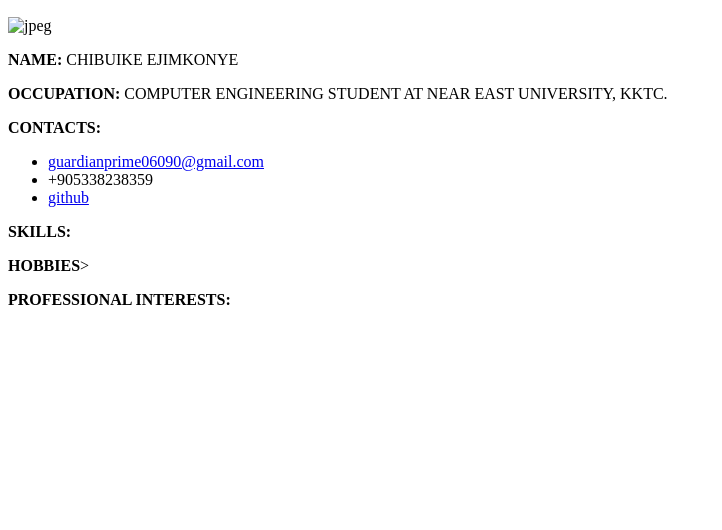
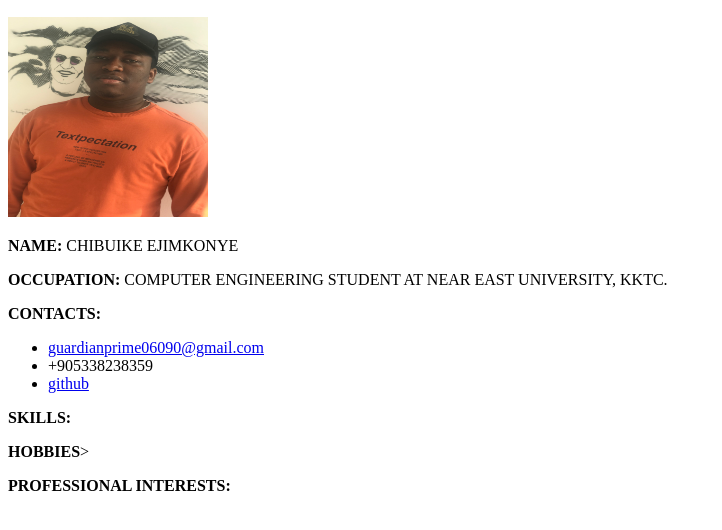
Before and after one commit to G-Primex/ecc006-projects, a plain HTML site: page index.html in a window 1280 px wide. Shown: the part 110-640 px from the top of the page, without its empty margins (0-722 px from the left). Drawn offline with Linux system fonts and the light colour scheme.

Commit message:
Update index.html

```diff
--- a/index.html
+++ b/index.html
@@ -12,7 +12,7 @@
     </header>
     <header>
       <h2>PERSONAL INFORMATION</h2>
-      <img src="./img/pix.JPG" alt="jpeg" width="200" height="200" />
+      <img src="./pix.JPG" alt="jpeg" width="200" height="200" />
     </header>
 
     <p><strong>NAME:</strong> CHIBUIKE EJIMKONYE</p>
```
